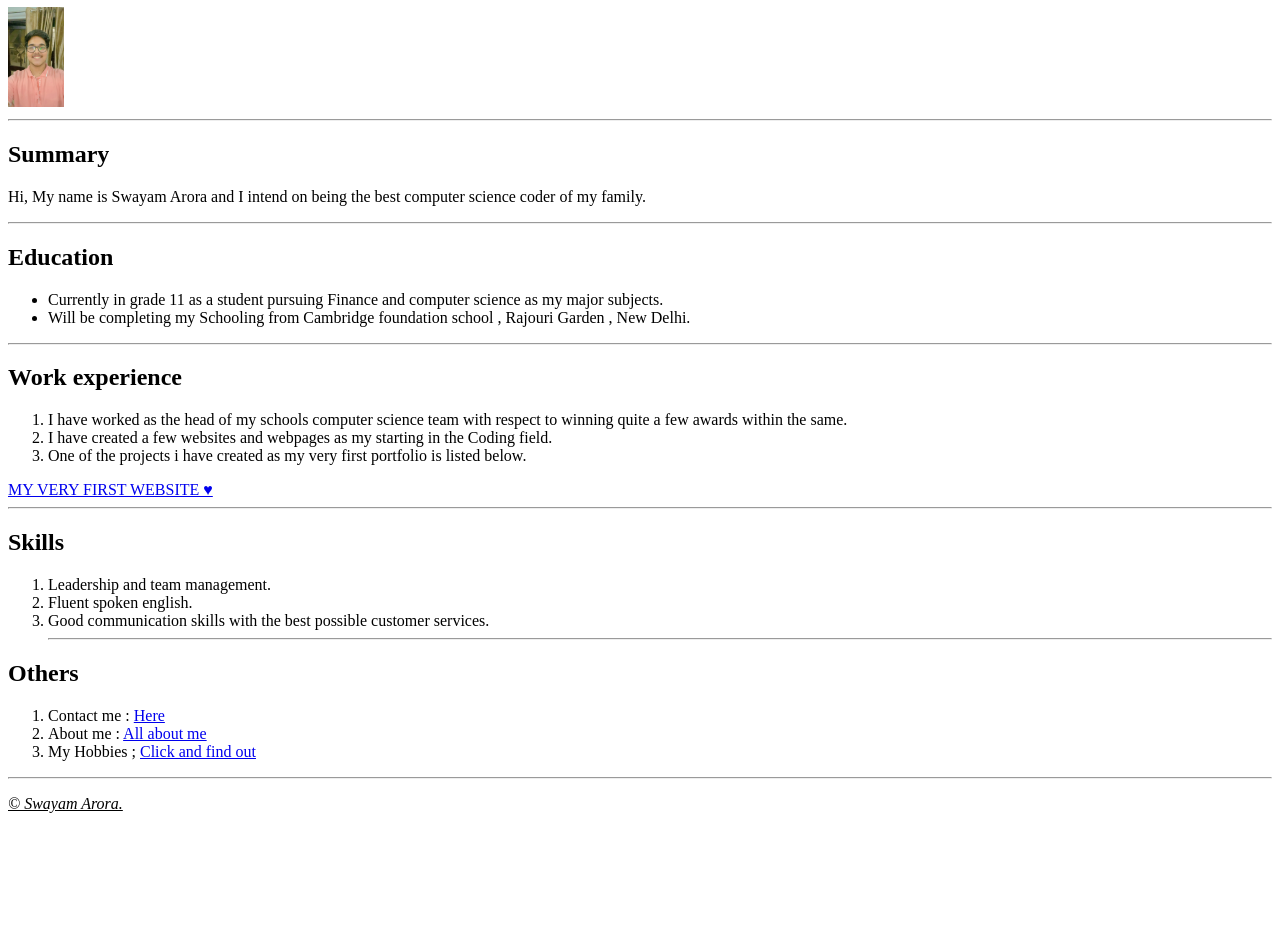
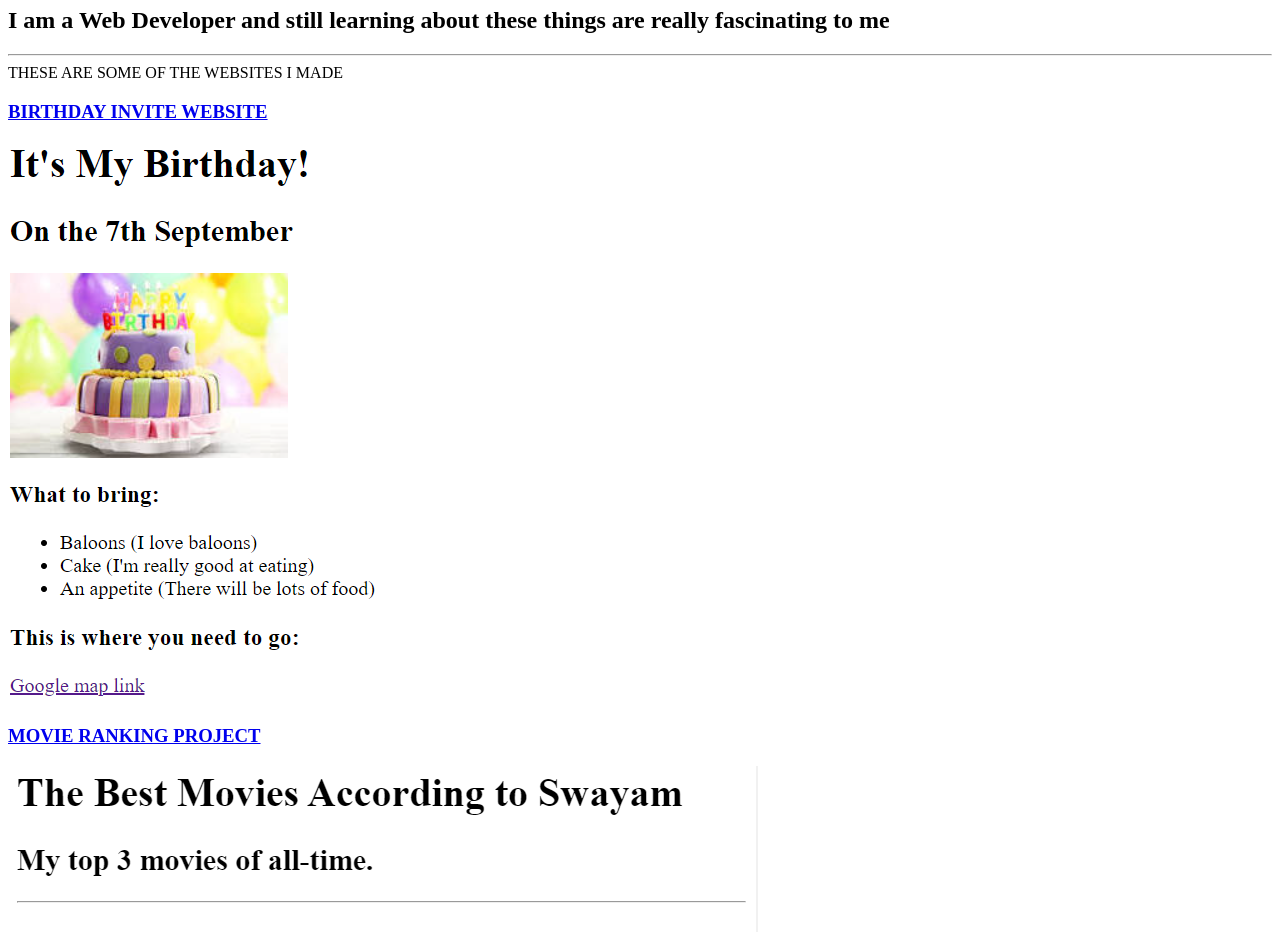
Before and after one commit to SwayamArora7/RESUME, a plain HTML site: page index.html in a window 1280 px wide. Shown: the part 73-1005 px from the top of the page. Before the commit the page ends 902 px from the top, so only its background shows below. Drawn offline with Linux system fonts and the light colour scheme.

Commit message:
Add files via upload

```diff
--- a/index.html
+++ b/index.html
@@ -2,49 +2,20 @@
 <html lang="en">
 <head>
     <meta charset="UTF-8">
-    <meta name="viewport" content="width=device-width">
-    <title>My Resume</title>
+    <meta name="viewport" content="width=device-width, initial-scale=1.0">
+    <title>Document</title>
 </head>
 <body>
-   <h1><B><u>Swayam Arora</u></B> </h1>
-   <img src="./IMG_2625.JPG" height="100" alt="Thats Me" >
-   <hr>
-   <h2>Summary</h2>
-   <p> Hi, My name is Swayam Arora and I intend on being the best computer science coder of my family.</p>
-   <hr>
-   <h2>Education</h2>
-<ul>
-      <li>Currently in grade 11 as a student pursuing Finance and computer science as my major subjects.</li>
-      <li>Will be completing my Schooling from Cambridge foundation school , Rajouri Garden , New Delhi. </li>
-</ul>
-   <hr>
-   <H2>Work experience</H2>
-<ol>
-    <li>I have worked as the head of my schools computer science team with respect to winning quite a few awards within the same.</li>
-    <li>I have created a few websites and webpages as my starting in the Coding field.</li>
-    <li> One of the projects i have created as my very first portfolio is listed below.</li>
-</ol>
-    <a href="./FIRST WEBSITE AND ITS REGARDING STUFF/index.html"> MY VERY FIRST WEBSITE ♥</a>
+    <h1>Swayam Arora's Portfolio</h1>
+    <h2>I am a Web Developer and still learning about these things are really fascinating to me</h2>
     <hr>
-    <h2>Skills</h2>
-    <ol>
-        <li>Leadership and team management.</li>
-        <li>Fluent spoken english.</li>
-        <li>Good communication skills with the best possible customer services.</li>
-        <hr>
-    </ol>
-    <h2>Others</h2>
-    <ol>
-        <LI>Contact me : <a href="./FIRST WEBSITE AND ITS REGARDING STUFF/contact.html">Here </a></LI>
-        <li>About me : <a href="./FIRST WEBSITE AND ITS REGARDING STUFF/about.html">All about me </a></li>
-        <li>My Hobbies ; <a href="./My hoobies.html">Click and find out </a>
-    </ol>
-    <hr>
-    <footer>
-        <p><u><i> &copy; Swayam Arora.</i></u></p>
-    </footer>
-
-
-
+    THESE ARE SOME OF THE WEBSITES I MADE
+    <h3><a href="./birthday-invite.html"> BIRTHDAY INVITE WEBSITE </a></h3>
+    <img src="./Screenshot 2023-12-25 224757.png" alt="SVREENSHOT OF MY  BIRTHDAY WEBSITE">
+    <h3><a href="./movie-ranking.html"> MOVIE RANKING PROJECT</a> </h3>
+    <img src="./Screenshot 2023-12-25 232638.png" alt="MOVIE RANKING WEBSITE">
+    <br>
+    <a href="./about.html">ABOUT ME </a>
+    <a href="./contact.html">CONTACT ME </a>
 </body>
 </html>
```
